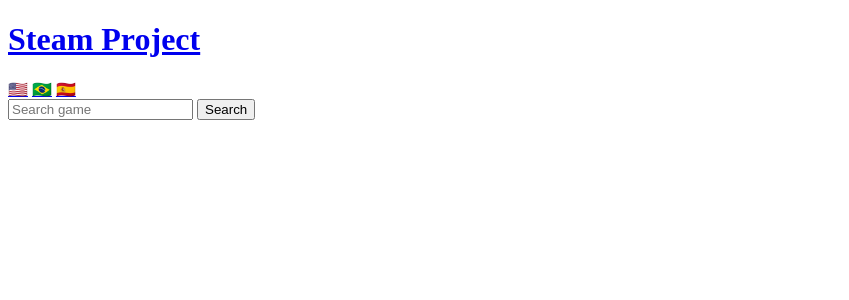
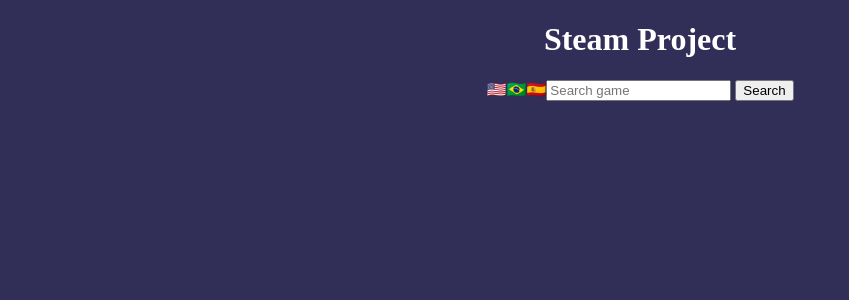
Before and after one commit to GlaiconFF/steam_api_project, a Flask app: page / in a window 1280 px wide. Shown: the top 300 px of the page, without its empty margins (0-849 px from the left). Run offline with Flask 3, Linux system fonts and the light colour scheme.

Commit message:
Added minimum CSS

```diff
--- /dev/null
+++ b/app/static/style.css
@@ -0,0 +1,20 @@
+body {
+    background-color: rgb(49, 46, 87);
+    color: white;
+}
+
+a {
+    text-decoration: none;
+    color: inherit;
+}
+
+#project_logo {
+    display: flex;
+    justify-content: center;
+    color: white;
+}
+
+#search_div {
+    display: flex;
+    justify-content: center;
+}
--- a/app/templates/index.html
+++ b/app/templates/index.html
@@ -4,9 +4,12 @@
     <meta charset="UTF-8">
     <meta name="viewport" content="width=device-width, initial-scale=1.0">
     <title>Steam Project API</title>
+    <link rel="stylesheet" href="{{ url_for('static', filename='style.css') }}">
 </head>
 <body>
-    <a href="/"><h1>Steam Project</h1></a>
+    <a href="/"><h1 id="project_logo">Steam Project</h1></a>
+
+    <div id="search_div">
 
         <a href="/set_language/english">🇺🇸</a>
         <a href="/set_language/brazilian">🇧🇷</a>
@@ -16,6 +19,8 @@
             <input type="text" name="game_name" placeholder="{{translation['search_placeholder']}}">
             <button type="submit">{{ translation['search_button'] }}</button>
         </form>
+
+    </div>
 
     {% if error %}
 
```
Lines whose indentation alone changed are shown as unchanged.
